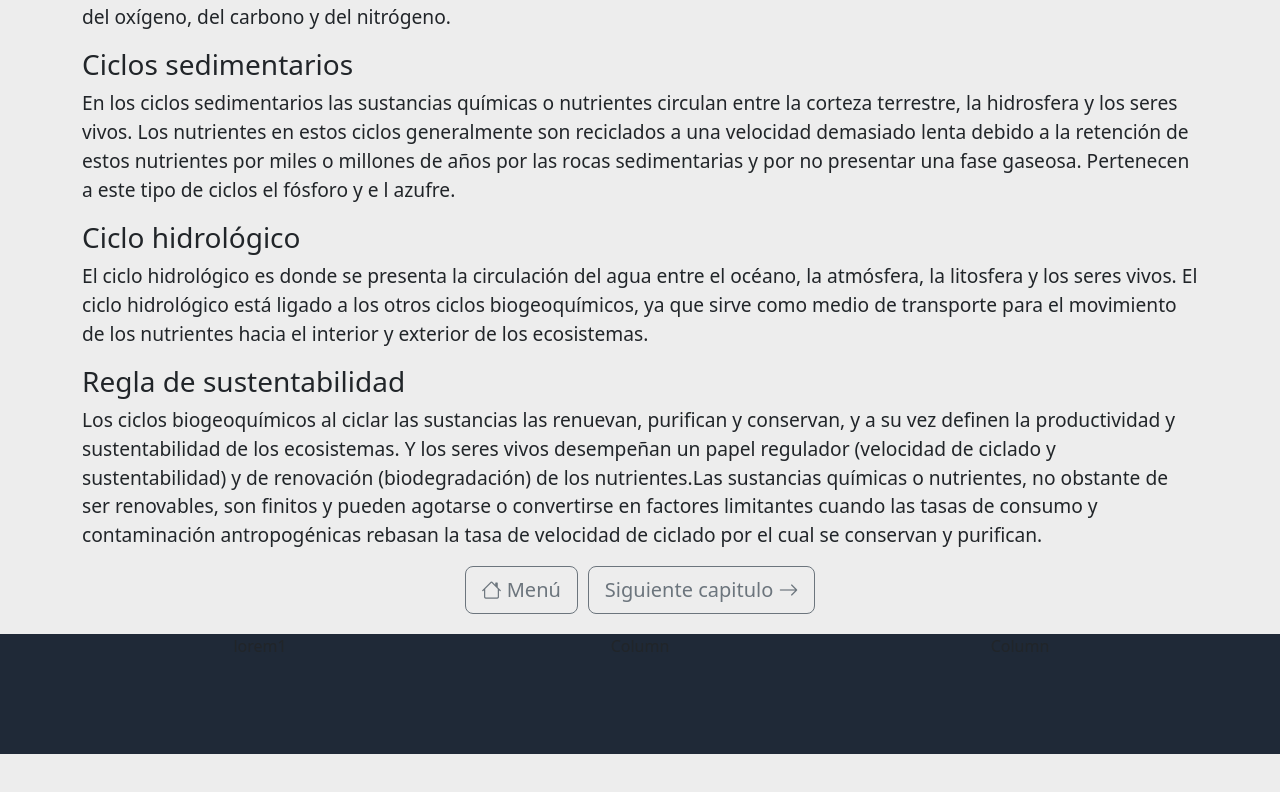
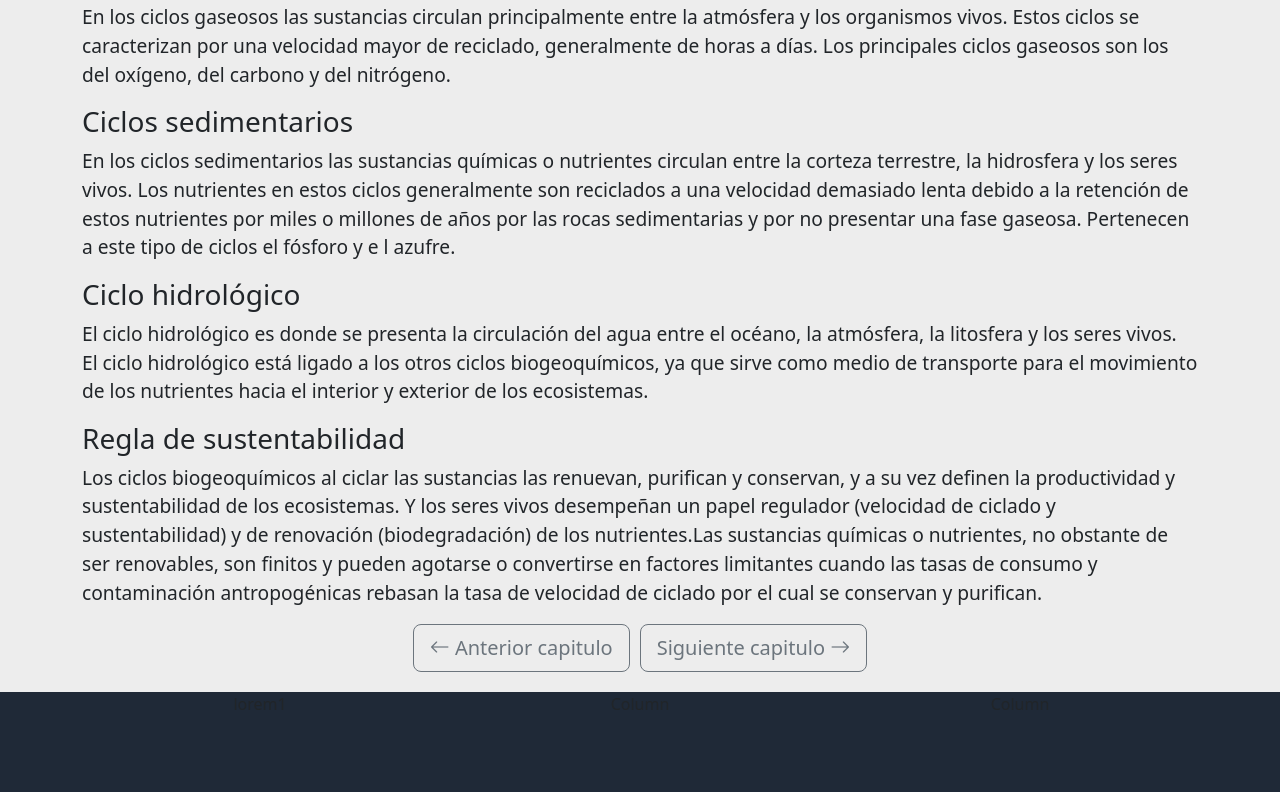
Before and after one commit to DarkGhost74/ProyectoAmbiente, a plain HTML site: page pages/cap2.html in a window 1280 px wide. Shown: the part 2089-2881 px from the top of the page. Before the commit the page ends 2843 px from the top, so only its background shows below. Drawn offline with nearby package versions, Linux system fonts and the light colour scheme.

Commit message:
Elimine cosas estaticas sin importancia

```diff
--- a/pages/cap2.html
+++ b/pages/cap2.html
@@ -82,6 +82,7 @@
             <p>El tercer principio básico de la naturaleza establece que la Tierra es un sistema abierto con respecto al
                 flujo de energía. El Sol, no sólo es el centro del equilibrio gravitacional del sistema solar, sino
                 también es la fuente externa de energía para la Tierra.
+                <br>
                 Con base en la Primera Ley de Termodinámica se puede validar que en la Tierra la única fuente de energía
                 es el Sol y que ésta no puede ser creada o destruida, sólo transformarla.
             </p>
@@ -91,9 +92,11 @@
                 cantidades es suficiente y es el elemento climático más importante, ya que es la fuente de energía de
                 todos los demás procesos biológicos y físicos, condiciona los flujos de energía dentro de los
                 ecosistemas y condiciona la intensidad y frecuencia de los otros elementos del clima.
+                <br>
                 Del 100% de la energía solar que recibe la Tierra el 99% es retornada al espacio exterior por los
                 procesos de reflexión e irradiación, los cuales son determinantes para mantener el equilibrio o balance
                 energético en el planeta.
+                <br>
                 El remanente 1% de la energía lumínica del Sol, entra al subsistema biológico donde es capturada y
                 transformada de energía solar a energía de biomasa por las plantas fotosintéticas u organismos
                 productores y esta energía química es dispersada a través de la cadena alimenticia a los consumidores
@@ -104,6 +107,7 @@
                 Termodinámica. Con base en esta ley, el flujo de energía a través de los niveles tróficos de las cadenas
                 alimenticias nos permite determinar las pirámides ecológicas en términos de energía, biomasa y número de
                 individuos.
+                <br>
                 El término de pirámide denota la disminución de las variables: energía, biomasa y número de individuos
                 en el nivel inmediato superior conforme se avanza a lo largo de la cadena trófica, como consecuencia de
                 la energía perdida por costos de mantenimiento metabólico de los individuos del nivel inferior.
@@ -113,7 +117,7 @@
                 cual denota que las sustancias químicas son cicladas a través de complejas vías entre los subsistemas
                 físico y biológico y convertidas en formas útiles (nutrientes o nutrimentos) por una combinación de
                 procesos biológicos, geológicos y químicos que en conjunto son llamados ciclos biogeoquímicos.
-
+                <br>
                 La importancia ele los ciclos biogeoquímicos es que al ciclar las sustancias las renuevan, purifican y
                 conservan y definen la productividad y sustentabilidad de los ecosistemas
             </p>
@@ -125,6 +129,7 @@
                 consumidores mueren, los organismos desintegradores descomponen los compuestos orgánicos en compuestos
                 inorgánicos simples que se reincorporan a la atmósfera y al suelo, con lo que se cierra el ciclo de las
                 sustancias químicas en la biosfera.
+                <br>
                 Los intercambios de sustancias químicas en la biosfera ocurren de la fase ambiental (donde el elemento
                 químico está en forma inorgánica en el suelo, agua y aire) a la fase orgánica (donde el elemento forma
                 parte de los seres vivos como plantas y animales) y de ésta retorna nuevamente a la fase ambiental.
@@ -142,6 +147,7 @@
             <h3>Ciclo hidrológico</h3>
             <p>El ciclo hidrológico es donde se presenta la circulación del agua entre el océano, la atmósfera, la
                 litosfera y los seres vivos.
+                <br>
                 El ciclo hidrológico está ligado a los otros ciclos biogeoquímicos, ya que sirve como medio de
                 transporte para el movimiento de los nutrientes hacia el interior y exterior de los ecosistemas.
             </p>
@@ -153,9 +159,9 @@
                 agotarse o convertirse en factores limitantes cuando las tasas de consumo y contaminación antropogénicas
                 rebasan la tasa de velocidad de ciclado por el cual se conservan y purifican.</p>
             <div id="btn-container">
-                <a href="blog.html" type="button" class="btn btn-outline-secondary btn-lg"><i class="bi bi-house"></i>
-                    Menú</a>
-                <a href="cap2.html" type="button" class="btn btn-outline-secondary btn-lg">Siguiente capitulo <i
+                <a href="cap1.html" type="button" class="btn btn-outline-secondary btn-lg"><i class="bi bi-arrow-left"></i>
+                    Anterior capitulo</a>
+                <a href="cap3.html" type="button" class="btn btn-outline-secondary btn-lg">Siguiente capitulo <i
                         class="bi bi-arrow-right"></i></a>
             </div>
         </main>
```
Also changed, not shown: images/ejemplos-blog/amanecer-en-el-bosque-con-montanas-nevadas_1280x720_xtrafondos.com.jpg (deleted), images/ejemplos-blog/amanecer-sol-resplandeciente-en-las-montanas-de-bosque-con-pinos_1280x720_xtrafondos.jpg (deleted), images/ejemplos-blog/bosque-al-anochecer_1280x720_xtrafondos.com.jpg (deleted), images/ejemplos-blog/bosque-con-grandes-pinos-en-niebla_1280x720_xtrafondos.com.jpg (deleted), images/ejemplos-blog/paisaje-montanas-y-lago-en-minecraft_1280x720_xtrafondos.com.jpg (deleted), images/ejemplos-blog/rbol-entre-nubes-y-montanas_1280x720_xtrafondos.com.jpg (deleted).
